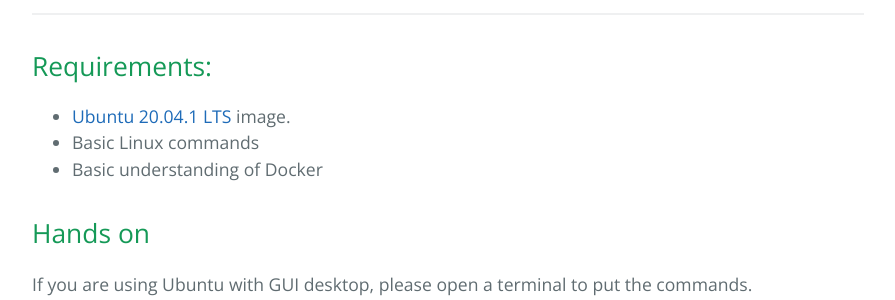
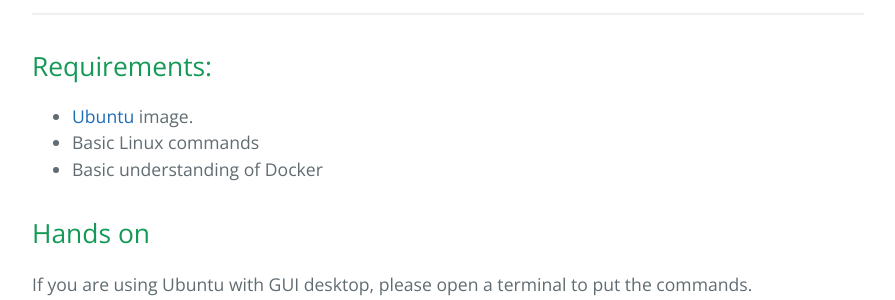
Before and after one commit to JavierLimon/javier-blog, a Jekyll site: the page built from _posts/2020-09-25-install-docker-ubuntu.md, in a window 1280 px wide and 900 px high, scrolled down 682 px. Shown: the part 156-456 px from the top of the window, without its empty margins (192-1087 px from the left). Built offline with Jekyll 4.4.1, drawn with Linux system fonts in a browser that asks for light colours; comment, search, counter and statistics services are not loaded.

Commit message:
Change on the version of Ubuntu in the post of Docker-Ubuntu

```diff
--- a/_posts/2020-09-25-install-docker-ubuntu.md
+++ b/_posts/2020-09-25-install-docker-ubuntu.md
@@ -16,7 +16,7 @@ I need a way to practice and make further laboratories, and the best way to enca
 ## [](#header-2)Requirements:
 
 
-* [Ubuntu 20.04.1 LTS]({{ 'https://ubuntu.com/download' | absolute_url }}){:target="_blank"} image.
+* [Ubuntu]({{ 'https://ubuntu.com/download' | absolute_url }}){:target="_blank"} image.
 * Basic Linux commands
 * Basic understanding of Docker
 
```
